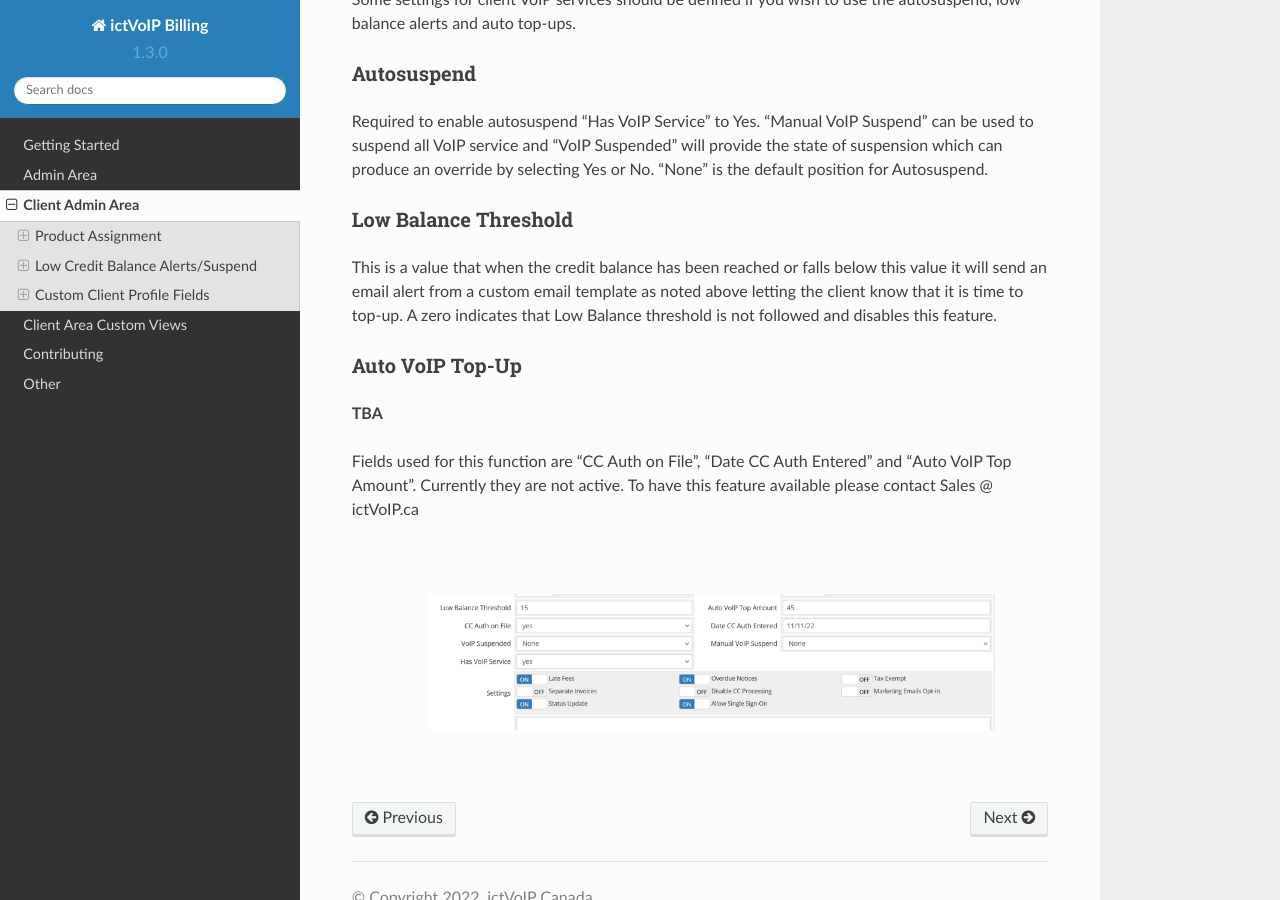
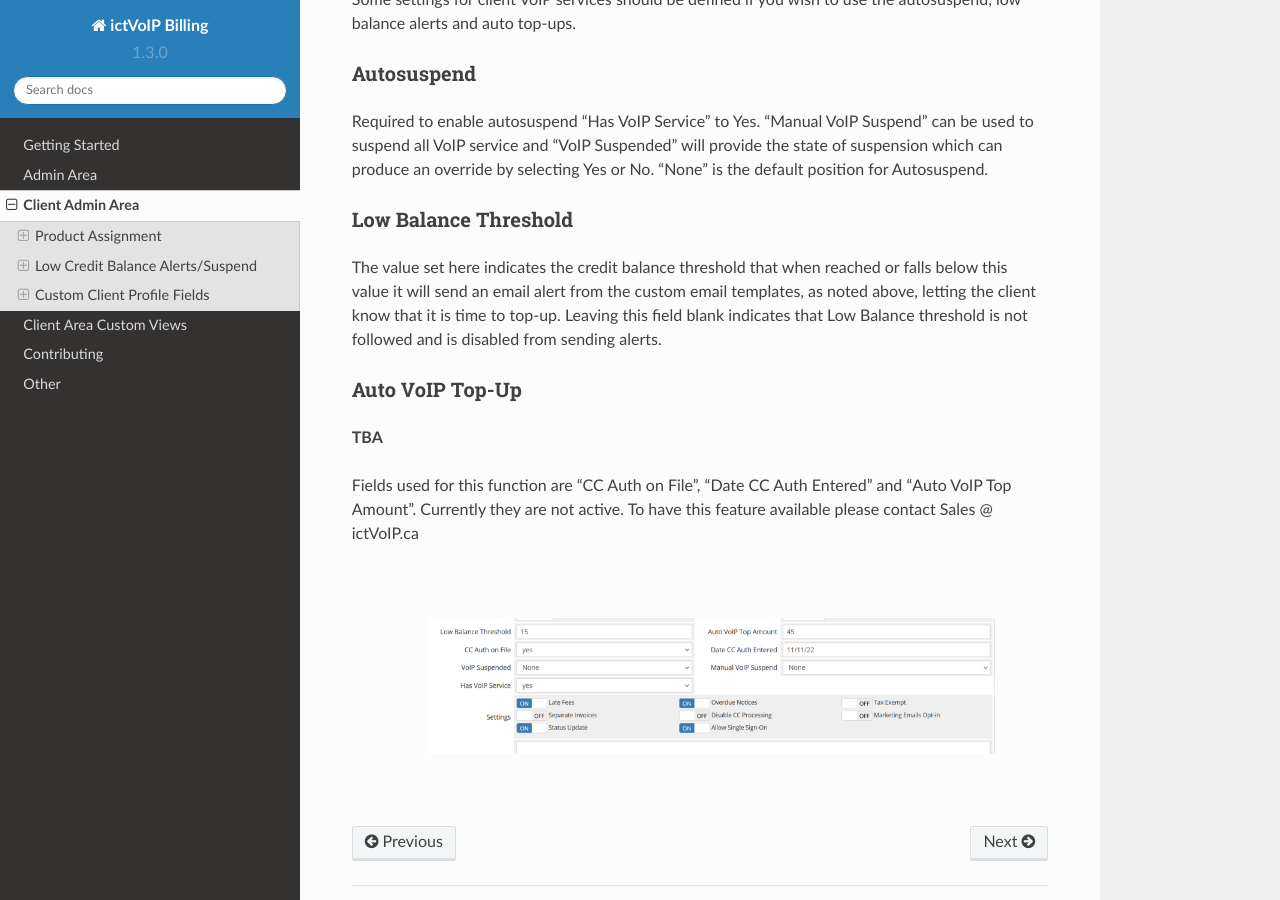
Before and after one commit to ictvoip/ictvoip-docs, a Sphinx documentation site: the page built from docs/source/clientadmin/clientadmin.rst, in a window 1280 px wide and 900 px high, scrolled down 9364 px. Built offline with Sphinx 7.4.7 and the Read the Docs theme 2.0.0, drawn with Linux system fonts in a browser that asks for light colours; pages that are not in the unit, such as notebooks, are missing from menus.

Commit message:
Update clientadmin.rst

```diff
--- a/docs/source/clientadmin/clientadmin.rst
+++ b/docs/source/clientadmin/clientadmin.rst
@@ -278,7 +278,7 @@ Required to enable autosuspend "Has VoIP Service" to Yes. "Manual VoIP Suspend"
 Low Balance Threshold
 ***********************
 
-This is a value that when the credit balance has been reached or falls below this value it will send an email alert from a custom email template as noted above letting the client know that it is time to top-up. A zero indicates that Low Balance threshold is not followed and disables this feature.
+The value set here indicates the credit balance threshold that when reached or falls below this value it will send an email alert from the custom email templates, as noted above, letting the client know that it is time to top-up. Leaving this field blank indicates that Low Balance threshold is not followed and is disabled from sending alerts.
 
 Auto VoIP Top-Up
 ******************
```
